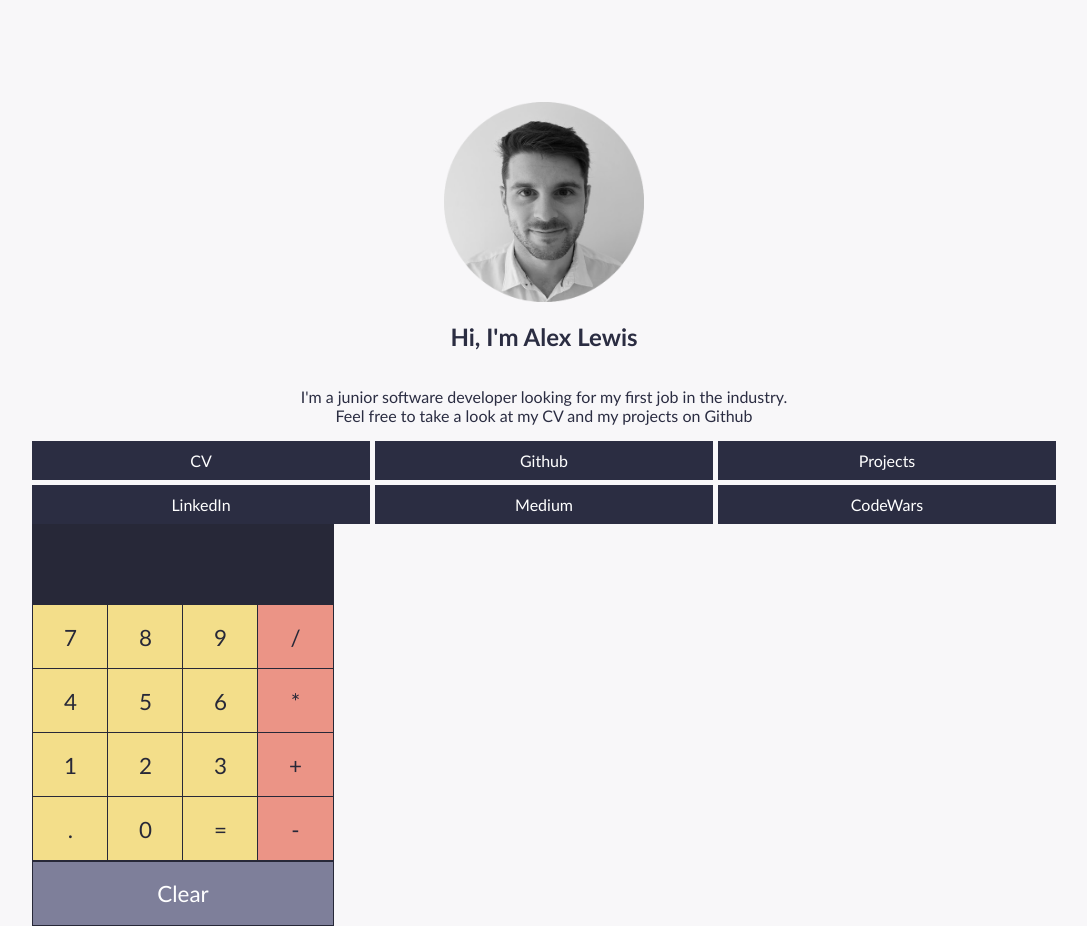
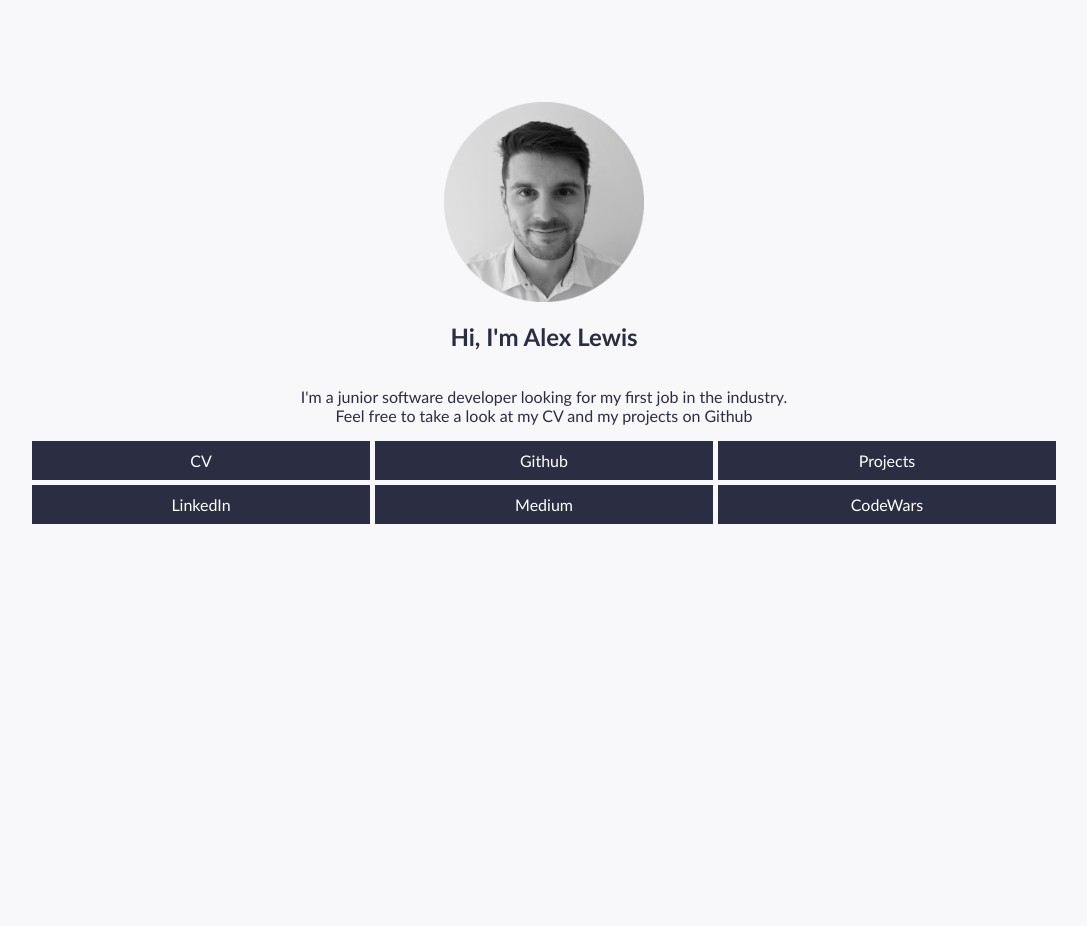
Before and after one commit to AlexLewis10/portfolio, a React (Create React App) app: page / in a window 1280 px wide. Shown: the whole page, without its empty margins (96-1183 px from the left). After the commit the page ends 800 px from the top, so only its background shows below. Built offline with nearby package versions, Linux system fonts and the light colour scheme.

Commit message:
Remove Calculator component from home page temporarily

```diff
--- a/src/components/home.js
+++ b/src/components/home.js
@@ -23,7 +23,7 @@ export class Home extends Component {
             Feel free to take a look at my CV and my projects on Github</p>
           </div>
           <Nav />
-          <Calculator />
+
         </div>
       )
   }
```
Also changed, not shown: src/App.js (+4 -4 lines).
